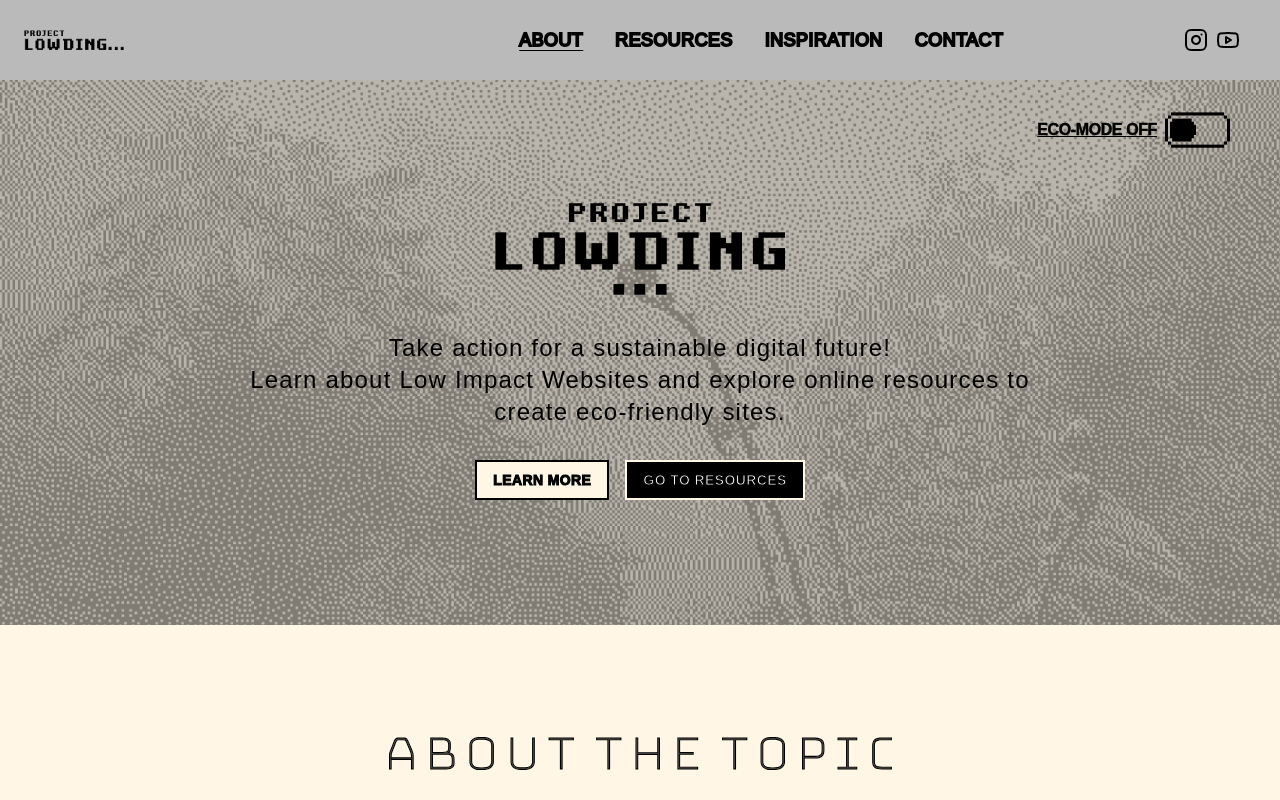
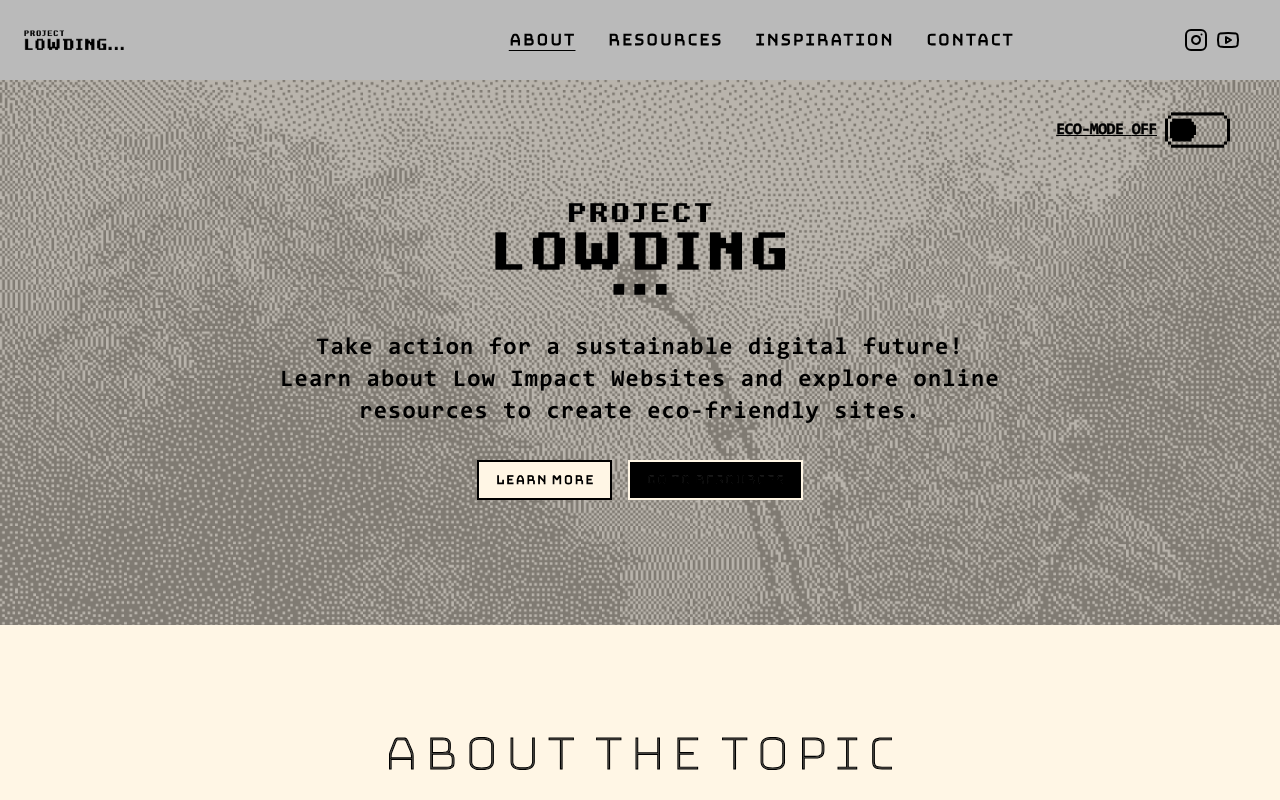
Before and after one commit to EamonEarth/Lowding, a Next.js app: page /about in a window 1280 px wide. Shown: the top 800 px of the page. Built offline with nearby package versions, Linux system fonts and the light colour scheme; a web font is replaced by a local one.

Commit message:
fonts v3

```diff
--- a/app/_components/Navbar.tsx
+++ b/app/_components/Navbar.tsx
@@ -10,7 +10,6 @@ import EcoSwitch from "./EcoSwitch";
 import Logo from "../about/Logo";
 import { useTheme } from "next-themes";
 import MobileNavbar from "./MobileNavbar";
-import { useOutsideClick } from "@/hooks/use-outside-click";
 
 // about resources inspiration contact
 export const NAV_LINKS = [
--- a/app/styles/fonts/fonts.ts
+++ b/app/styles/fonts/fonts.ts
@@ -1,19 +1,19 @@
 import localFont from "next/font/local"
 
 export const consola = localFont({
-        src: "/consola.ttf",
+        src: "consola.ttf",
         weight: "400",
         style: "normal",
 })
 
 export const consolaBold = localFont({
-    src: "/consolab.ttf",
+    src: "consolab.ttf",
     weight: "700",
     style: "bold",
 })
 
 export const bungeeHairline = localFont({
-    src: "/BungeeHairline-Regular.ttf",
+    src: "BungeeHairline-Regular.ttf",
     weight: "400",
     style: "normal",
 })
```
